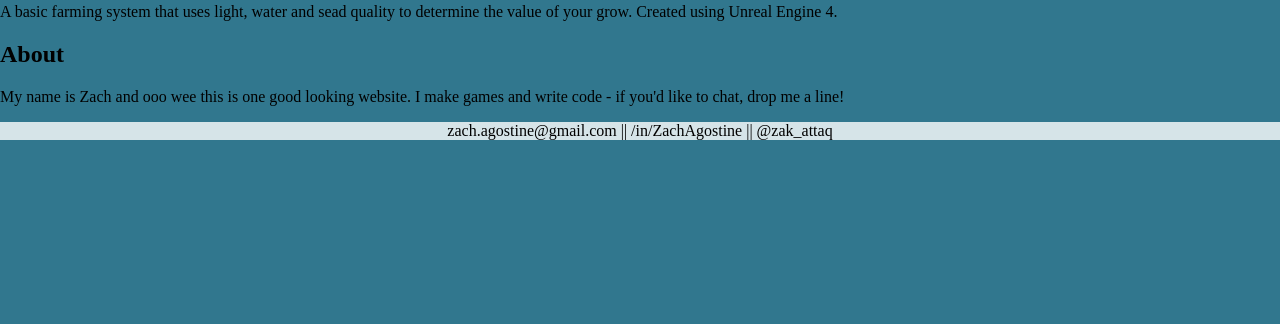
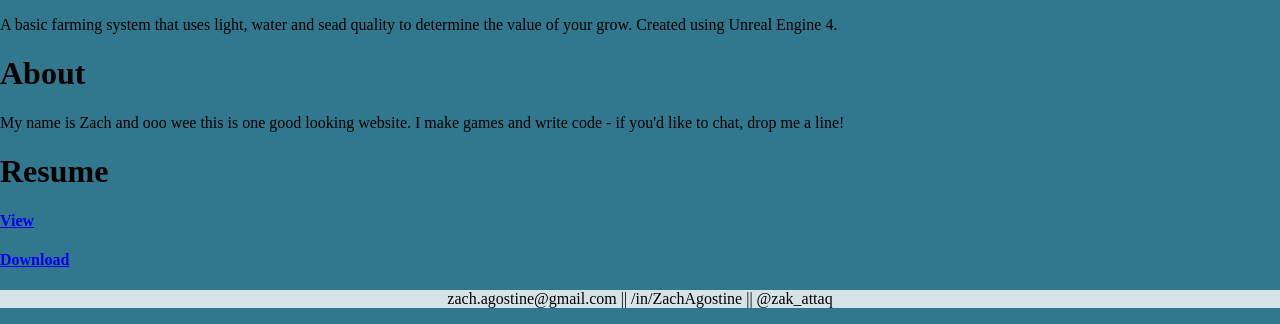
Before and after one commit to ZachAgostine/ZachAgostine.github.io, a Jekyll site: the page index.html, which Jekyll copies as it is, in a window 1280 px wide and 900 px high, scrolled down 839 px, cut to the strip 576-900 px from the top of the window. Built offline with Jekyll 4.4.1, drawn with Linux system fonts in a browser that asks for light colours; before the commit the page ends 1571 px from its top, so only the background shows below that.

Commit message:
Update index.html

```diff
--- a/index.html
+++ b/index.html
@@ -18,7 +18,7 @@
 <body>
 <img class="Logo" src="/Logo.png" display="block" margin="auto">
   <div class="portfolio">
-    <h2>Portfolio</h2>
+    <h1>Portfolio</h1>
      <h3>Asteroid City [WIP]</h3>
       <iframe width="560" height="315" src="https://www.youtube.com/embed/e1ybEVnJMQU" frameborder="0" allowfullscreen></iframe>
     <p>Asteroid city is falling apart.  You need to build a robot with the right atributes to save the city!  Created using Unreal Engine 4.</p>
@@ -26,10 +26,17 @@
     <iframe width="560" height="315" src="https://www.youtube.com/embed/VRUDxHbX0Vs" frameborder="0" allowfullscreen></iframe>
     <p>A basic farming system that uses light, water and sead quality to determine the value of your grow.  Created using Unreal Engine 4.</p>
     </div>
+
    <div class="about">
-     <h2>About</h2>
+     <h1>About</h1>
      <p>My name is Zach and ooo wee this is one good looking website.  I make games and write code - if you'd like to chat, drop me a line!</p>
      </div>
+
+    <div class="cv">
+      <h1>Resume</h1>
+      <h4><a href="Agostine_CV.pdf">View</a></h4>
+      <h4><a href="Agostine_CV.pdf" download>Download</a></h4>
+
       <div id="footer">
           <div class="wrap">
                <p>zach.agostine@gmail.com || /in/ZachAgostine || @zak_attaq</p>
```
